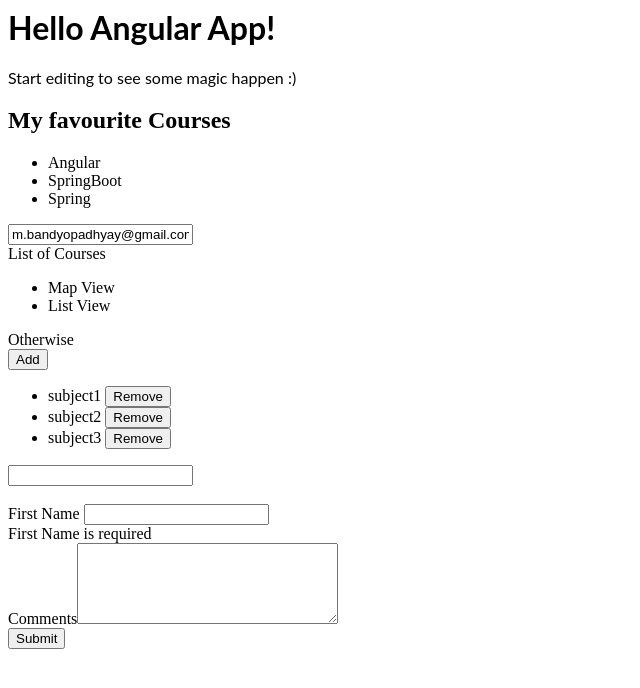
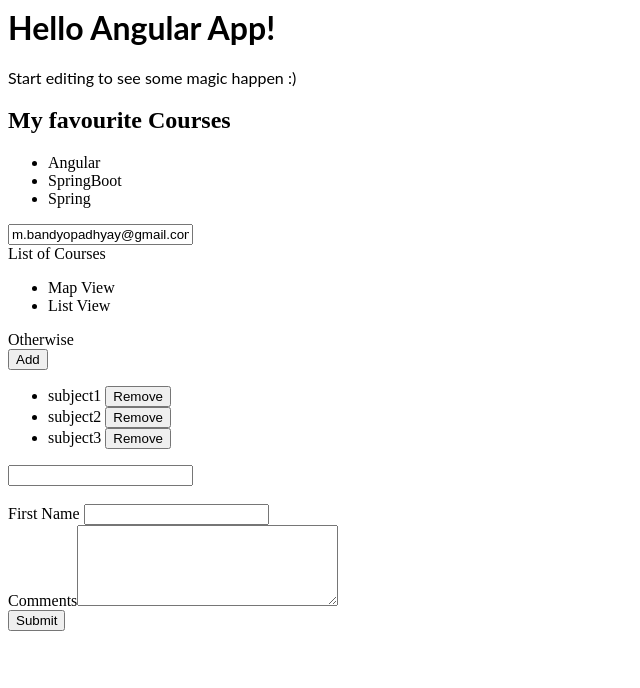
Before and after one commit to mbandyopadhyay10/angular-artdwn, an Angular app: page / in a window 1280 px wide. Shown: the top 688 px of the page, without its empty margins (0-640 px from the left). Built offline with nearby package versions, Linux system fonts and the light colour scheme.

Commit message:
1 file modified

```diff
--- a/src/app/contact-form/contact-form.component.html
+++ b/src/app/contact-form/contact-form.component.html
@@ -2,7 +2,7 @@
   <div class="form-group">
      <label for="firstName">First Name </label>
    <input required id="firstName" ngModel name="firstName" #firstName="ngModel" type="text" (change)="log(firstName)" class="form-control">
-   <div class="alert alert-danger" *ngIf="!firstName.valid">First Name is required</div>
+   <div class="alert alert-danger" *ngIf="firstName.touched && !firstName.valid">First Name is required</div>
   </div>
   <div class="form-group">
     <label for="comment">Comments</label>
```
